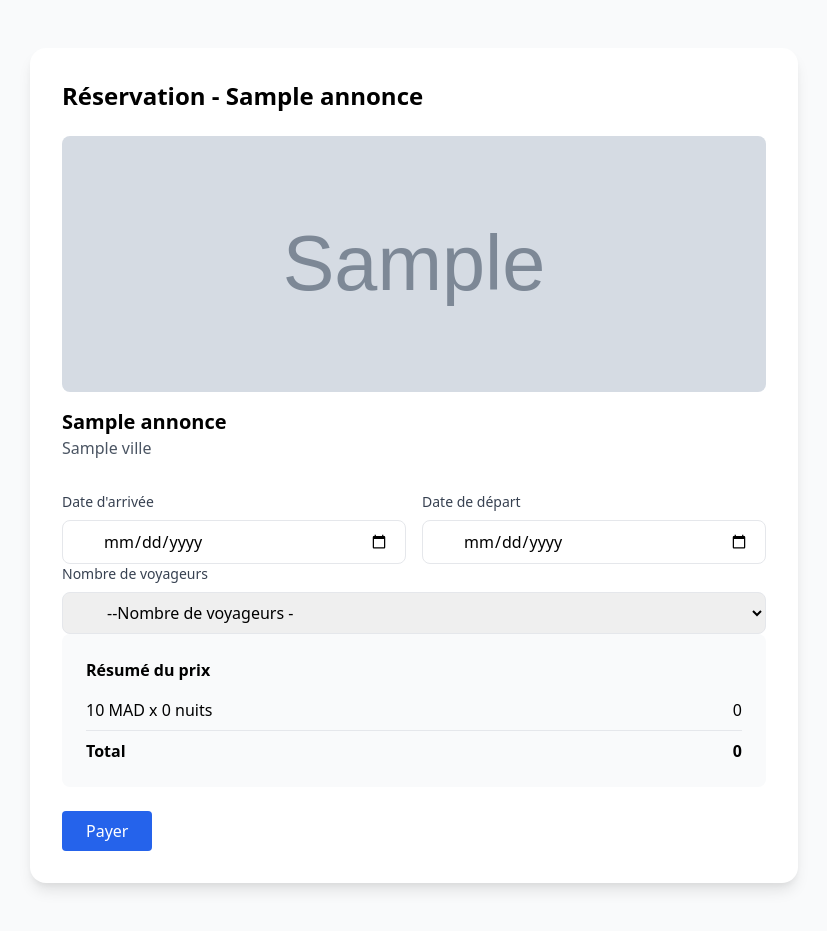
After one commit to Aboussebaba-Othman/Airbnb, a PHP site: template app/views/reserver.twig in a window 1280 px wide. The commit adds this page. Shown: the whole page, without its empty margins (226-1053 px from the left). Run offline with PHP 8.4, Linux system fonts and the light colour scheme; the template is opened without the code that fills it: most values are stand-ins (such as "Sample title", 1, 10 or a date in 2020); grey boxes marked "Sample" are stand-in pictures; some libraries are stand-ins or nearby versions.

Commit message:
un voyageur peut reserver et payer

```diff
--- a/app/controllers/UserController.php
+++ b/app/controllers/UserController.php
@@ -4,7 +4,6 @@ namespace App\Controllers;
 use Core\Controller;
 use App\Models\User;
 use Core\Session;
-
 class UserController extends Controller {
     private $userModel;
     protected $session;
--- /dev/null
+++ b/app/views/reserver.twig
@@ -0,0 +1,157 @@
+<!DOCTYPE html>
+<html lang="fr">
+<head>
+  <meta charset="UTF-8">
+  <meta name="viewport" content="width=device-width, initial-scale=1.0">
+  <title>Réserver votre séjour</title>
+  <link href="https://cdn.jsdelivr.net/npm/tailwindcss@2.2.19/dist/tailwind.min.css" rel="stylesheet">
+  <script src="https://www.paypal.com/sdk/js?client-id=YOUR_CLIENT_ID"></script>
+  <script src="https://unpkg.com/lucide@latest"></script>
+</head>
+<body class="min-h-screen bg-gray-50 py-12">
+  <div class="container mx-auto px-4">
+    <div class="max-w-3xl mx-auto bg-white rounded-2xl shadow-lg overflow-hidden">
+      <div class="p-8">
+        <h2 class="text-2xl font-bold mb-6">{% block title %}Réservation - {{ annonce.title }}{% endblock %}</h2>
+
+        <!-- Informations du logement -->
+        <div class="mb-8">
+          <img
+            src="{{annonce.photo}}"
+            alt="Logement"
+            class="rounded-lg w-full h-64 object-cover"
+          />
+          <div class="mt-4">
+            <h3 class="text-xl font-semibold">{{ annonce.title }}</h3>
+            <p class="text-gray-600">{{ annonce.ville }}</p>
+          </div>
+        </div>
+
+        <!-- Formulaire de réservation -->
+        <div class="space-y-6">
+          <form action="/reserver" method="POST" id="reservation-form">
+          <input type="hidden" name="annonce_id" value="{{ annonce.id }}">
+            <div class="grid grid-cols-2 gap-4">
+              <div>
+                <label class="block text-sm font-medium text-gray-700 mb-2">
+                  Date d'arrivée
+                </label>
+                <div class="relative">
+                  <input
+                    type="date"
+                    name="datedebut"
+                    id ="start_date"
+                    class="w-full pl-10 pr-4 py-2 border rounded-lg focus:ring-2 focus:ring-rose-500"
+                  />
+                  <div class="absolute left-3 top-2.5 h-5 w-5 text-gray-400">
+                    <i data-lucide="calendar"></i>
+                  </div>
+                </div>
+              </div>
+              <div>
+                <label class="block text-sm font-medium text-gray-700 mb-2">
+                  Date de départ
+                </label>
+                <div class="relative">
+                  <input
+                    type="date"
+                    name="datefin"
+                    id="end_date"
+                    class="w-full pl-10 pr-4 py-2 border rounded-lg focus:ring-2 focus:ring-rose-500"
+                  />
+                  <div class="absolute left-3 top-2.5 h-5 w-5 text-gray-400">
+                    <i data-lucide="calendar"></i>
+                  </div>
+                </div>
+              </div>
+            </div>
+
+            <div>
+              <label class="block text-sm font-medium text-gray-700 mb-2">
+                Nombre de voyageurs
+              </label>
+              <div class="relative">
+                <select
+                  name="nbVoyageurs"
+                  id = 'NombredEvoyageur'
+                  class="w-full pl-10 pr-4 py-2 border rounded-lg focus:ring-2 focus:ring-rose-500"
+                >
+
+                    <option value="">--Nombre de voyageurs -</option>
+                    <option value="1">1 voyageur</option>
+                    <option value="2">2 voyageurs</option>
+                    <option value="3">3 voyageurs</option>
+                    <option value="4">4 voyageurs</option>
+                    <option value="5">5 voyageurs</option>
+                    <option value="6">6 voyageurs</option>
+
+                </select>
+                <div class="absolute left-3 top-2.5 h-5 w-5 text-gray-400">
+                  <i data-lucide="users"></i>
+                </div>
+              </div>
+            </div>
+
+
+          <!-- Résumé du prix -->
+          <div class="bg-gray-50 p-6 rounded-lg">
+            <h4 class="font-semibold mb-4">Résumé du prix</h4>
+            <div class="space-y-2">
+              <div class="flex justify-between">
+                <span id= "prix" >{{ annonce.prix  }} MAD x <span id="nb_nuits">0</span> nuits</span>
+                <span id="prix_total_nuits">0</span>
+
+              </div>
+              <div class="flex justify-between font-bold pt-2 border-t">
+                <span>Total</span>
+                <span id="prix_total">0</span>
+                <input type="hidden" id='PrixHidden' name="PrixTotalF" >
+              </div>
+            </div>
+          </div>
+
+          <!-- Bouton PayPal -->
+          <div id="paypal-button-container" class="mt-6">
+           <button type="submit" class="bg-blue-600 text-white px-6 py-2 rounded">Payer</button>
+          </div>
+      </form>
+        </div>
+      </div>
+    </div>
+  </div>
+    <script>
+
+  const dateArrivee = document.getElementById("start_date");
+  const dateDepart = document.getElementById("end_date");
+  const nbNuits = document.getElementById("nb_nuits");
+  const prix_total_nuits = document.getElementById("prix_total_nuits");
+  const prix = document.getElementById("prix");
+   const prix_total = document.getElementById("prix_total");
+  const NombredEvoyageur = document.getElementById("NombredEvoyageur");
+  const prixh = document.getElementById("PrixHidden");
+
+  function calculerNuits() {
+    const arrivee = new Date(dateArrivee.value);
+    const depart = new Date(dateDepart.value);
+
+    if (arrivee && depart && arrivee < depart) {
+      const diffTime = depart - arrivee;
+      const diffDays = diffTime / (1000 * 60 * 60 * 24);
+      nbNuits.textContent = diffDays;
+      prix_total_nuits.textContent = diffDays * parseInt(prix.textContent)
+    } else {
+      nbNuits.textContent = 0;
+    }
+  }
+
+
+
+    dateArrivee.addEventListener("change", calculerNuits);
+    dateDepart.addEventListener("change", calculerNuits);
+    NombredEvoyageur.addEventListener("change", ()=>{
+        prix_total.textContent = NombredEvoyageur.value * prix_total_nuits.textContent  ;
+        prix.value = prix_total.textContent ;
+    });
+    </script>
+</body>
+</html>
--- a/config/routes.php
+++ b/config/routes.php
@@ -5,7 +5,9 @@ Router::add('GET', 'annonces', 'AnnonceController', 'index');
 Router::add('GET', '', 'AnnonceController', 'home');
 Router::add('GET', 'getannonce', 'AnnonceController', 'searchannonce');
 Router::add('GET', 'reservation/{id}', 'ReservationController', 'getAnnonceReserve');
-Router::add('GET', 'reserver', 'ReservationController', 'reserver');
+Router::add('POST', 'reserver', 'ReservationController', 'reserver');
+Router::add('GET', 'paiement/{id}', 'PaiementController', 'showPaiement');
+Router::add('GET', 'process-transaction/{id}', 'ReservationController', 'succespaymentreservation');
 // Router::add('GET', '', 'HomeController', 'index');
 Router::add('GET', 'login', 'AuthController', 'login');
 Router::add('POST', 'login', 'AuthController', 'login');
```
Also changed, not shown: app/controllers/PaiementController.php (+6 -5 lines), app/controllers/ReservationController.php (+17 -8 lines), app/models/ReservationModel.php (+25 -3 lines), app/views/paiement.twig (+37 -11 lines), public/test.html (added, +142 -0 lines), public/assets/js/annonces.js, public/assets/js/calculer.js (added).
